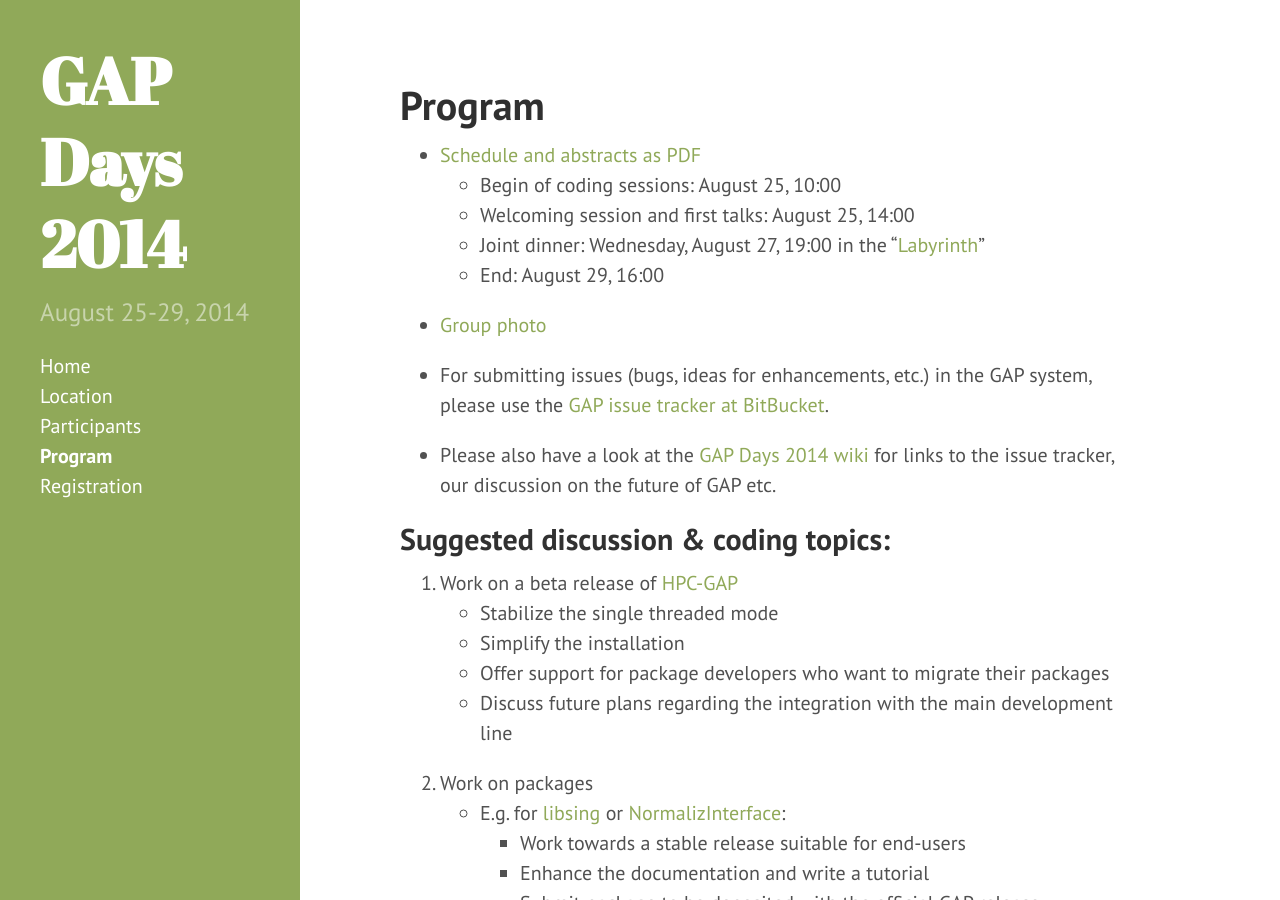
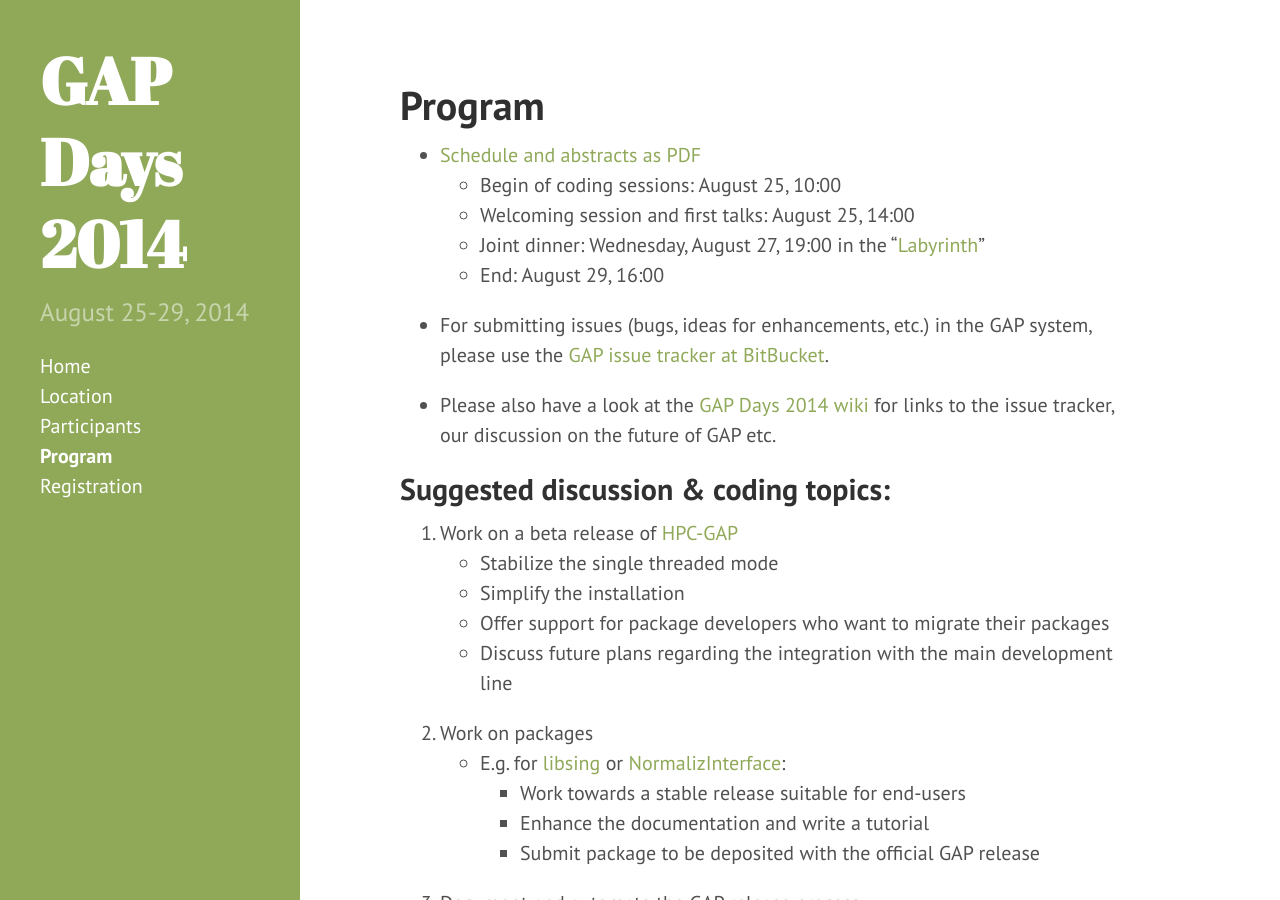
Before and after one commit to olexandr-konovalov/gapdays2014, a Jekyll site: the page built from program.md, in a window 1280 px wide and 900 px high. Built offline with Jekyll 4.4.1, drawn with Linux system fonts in a browser that asks for light colours; Markdown is read by kramdown in place of the engine named in the settings.

Commit message:
Put group photo on participants list

```diff
--- a/program.md
+++ b/program.md
@@ -8,8 +8,6 @@ title: Program
   * Welcoming session and first talks: August 25, 14:00
   * Joint dinner: Wednesday, August 27, 19:00 in the "[Labyrinth](http://www.labyrinthaachen.de)"
   * End: August 29, 16:00
-
-* [Group photo](/photos/P1040300.JPG)
 
 * For submitting issues (bugs, ideas for enhancements, etc.) in the GAP system, please use the
 [GAP issue tracker at BitBucket](https://bitbucket.org/gap-system/gap/issues).
```
Also changed, not shown: participants.md (+2 -0 lines), photos/GAP_Days_2014_photo-thumb.jpg (added), 1 other file.
